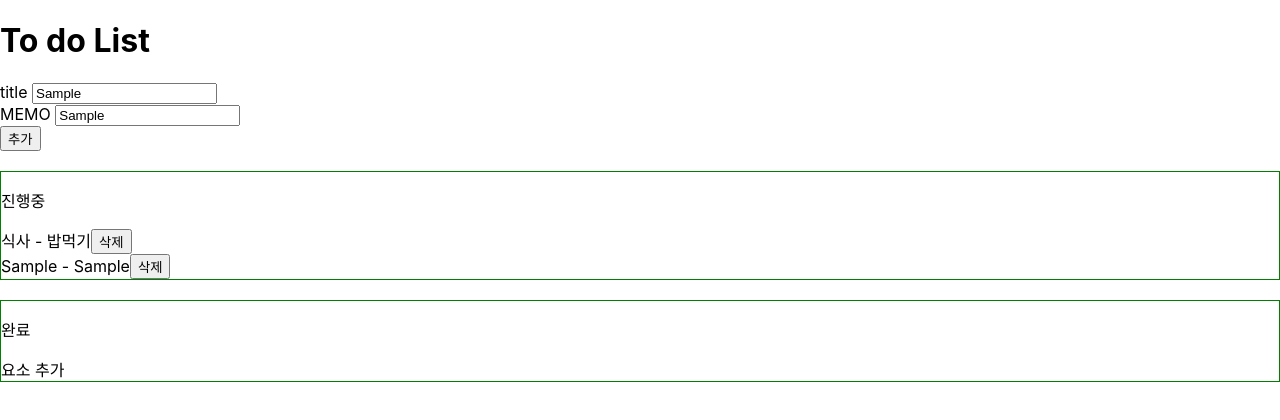
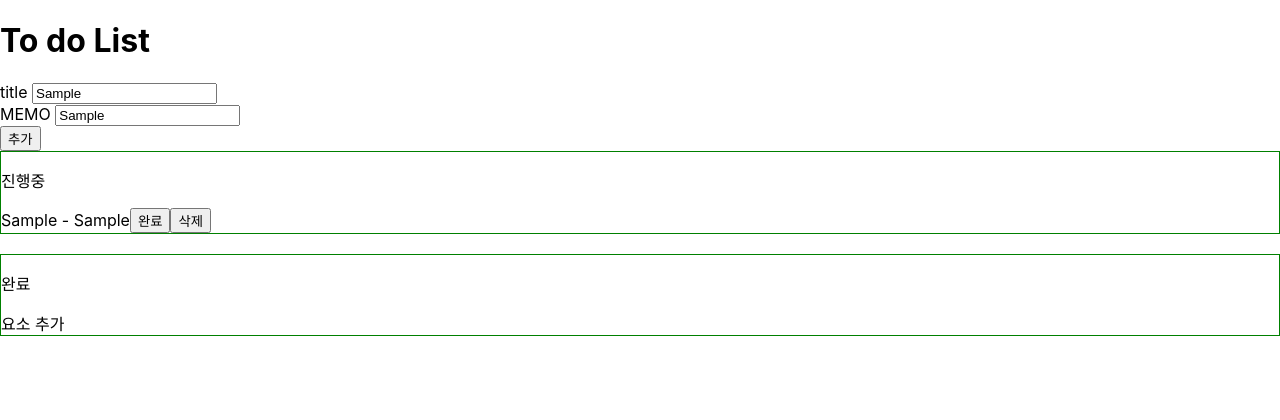
Before and after one commit to seopport/TodoList, a React (Create React App) app: page / in a window 1280 px wide. Both pictures are taken after typing "Sample", "Sample" into the empty fields and a click on the button "추가". Shown: the top 420 px of the page. Built offline with nearby package versions, Linux system fonts and the light colour scheme.

Commit message:
완료 클릭시 넘어가기, 되돌리기 구현 완료

```diff
--- a/src/App.js
+++ b/src/App.js
@@ -6,11 +6,12 @@ function App() {
   };
 
   const [tasks, setTasks] = useState([
-    { id: 0, title: "식사", memo: "밥먹기" },
+    { id: 0, title: "", memo: "", isDone: false },
   ]);
 
   const [title, setTitle] = useState("");
   const [memo, setMemo] = useState("");
+  const [isDone, setIsDone] = useState(false);
 
   const titleChangeHandler = (e) => {
     setTitle(e.target.value);
@@ -28,17 +29,47 @@ function App() {
       id: tasks.length + 1,
       title: title,
       memo: memo,
+      isDone: false,
     };
 
     setTasks([...tasks, newTask]);
   };
 
   const deleteTaskButtonHandler = (id) => {
-    // 만들어진 해당 div 요소의 id값
+    // 만들어진 해당 div 요소의 id값이 들어옴
     const newTasks = tasks.filter((item) => {
-      return item.id !== id;
+      return item.id !== id; //원래 배열의 id값들과 지금 누른 요소의 id값이 같지 않은 것만 출력
     });
     setTasks(newTasks);
+  };
+
+  const doneTaskButtonHandler = (id) => {
+    //배열을 받아와서
+    //그 배열중에 id가 누른 요소의 id와 일치하는 것만 true로 바꿔서 새로운 객체 만들고 set
+    const newTasks = tasks.map((item) => {
+      if (id === item.id) {
+        return {
+          id: item.id,
+          title: item.title,
+          memo: item.memo,
+          isDone: true,
+        };
+      } else return item;
+    });
+    setTasks(newTasks);
+    // console.log(newTasks[id].isDone);
+
+    //해당 요소의 isdone 상태가 true이면 완료로.
+  };
+
+  const returnTaskButtonHandler = (id) => {
+    // isDone을 다시 false로
+    const newTask = tasks.map((item) => {
+      if (id === item.id) {
+        return { ...item, isDone: false }; //구조분해할당 item의 나머지들 가져오기
+      } else return item;
+    });
+    setTasks(newTask);
   };
 
   return (
@@ -49,14 +80,21 @@ function App() {
       MEMO <input value={memo} onChange={memoChangeHandler} />
       <br />
       <button onClick={addTaskButtonHandler}> 추가 </button>
-      <br></br> <br></br>
+      <br />
       <div style={box}>
         <p>진행중</p>
         {/* tasks에 있는 객체들을 배열돌면서 div 추가 */}
-        {tasks.map((item) => {
+        {tasks
+          .filter((item) => {
+            return item.isDone === false && item.id !== 0;
+          })
+          .map((item) => {
             return (
               <div key={item.id}>
                 {item.title} - {item.memo}
+                <button onClick={() => doneTaskButtonHandler(item.id)}>
+                  완료
+                </button>
                 <button onClick={() => deleteTaskButtonHandler(item.id)}>
                   삭제
                 </button>
@@ -67,7 +105,24 @@ function App() {
       <br />
       <div style={box}>
         <p>완료</p>
-        <div> 요소 추가 </div>
+        <div>요소 추가</div>
+        {tasks
+          .filter((item) => {
+            return item.isDone === true;
+          })
+          .map((item) => {
+            return (
+              <div key={item.id}>
+                {item.title} - {item.memo}
+                <button onClick={() => returnTaskButtonHandler(item.id)}>
+                  되돌리기
+                </button>
+                <button onClick={() => deleteTaskButtonHandler(item.id)}>
+                  삭제
+                </button>
+              </div>
+            );
+          })}
       </div>
     </div>
   );
```
Lines whose indentation alone changed are shown as unchanged.
